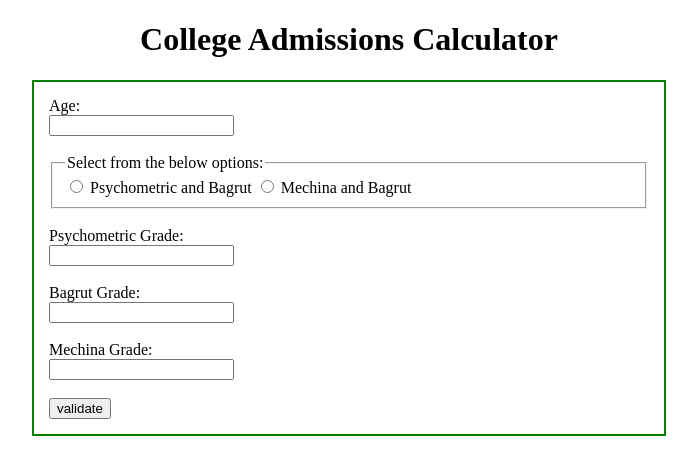
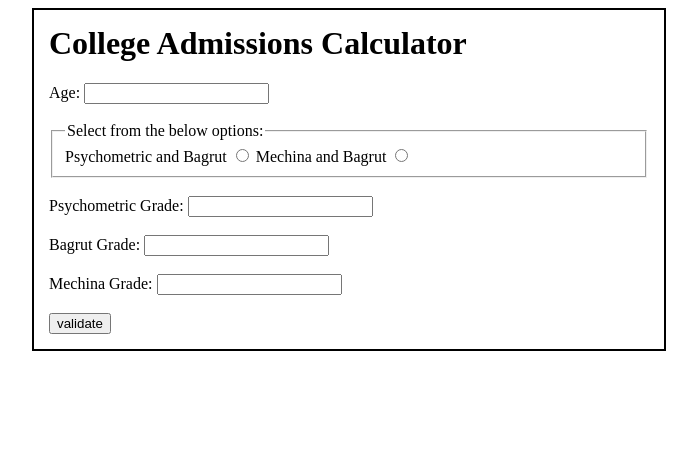
Before and after one commit to EmileKH10/HW4, a plain HTML site: page index.html in a window 1280 px wide. Shown: the whole page, without its empty margins (291-988 px from the left). Drawn offline with Linux system fonts and the light colour scheme.

Commit message:
Add files via upload

```diff
--- a/index.html
+++ b/index.html
@@ -7,32 +7,32 @@
 </head>
 <body>
 
-    <h1>College Admissions Calculator</h1>
 
     <form id="admissionForm">
+        <h1>College Admissions Calculator</h1>
 
-        <label>Age:</label><br>
+        <label>Age:</label>
         <input type="number" id="age"><br><br>
 
         <fieldset>
             <legend>Select from the below options:</legend>
 
+            <label for="trackPsy">Psychometric and Bagrut</label>
             <input type="radio" name="track" id="trackPsy" value="psy">
-            <label for="trackPsy">Psychometric and Bagrut</label>
 
+            <label for="trackMechina">Mechina and Bagrut</label>
             <input type="radio" name="track" id="trackMechina" value="mechina">
-            <label for="trackMechina">Mechina and Bagrut</label>
         </fieldset>
 
         <br>
 
-        <label>Psychometric Grade:</label><br>
+        <label>Psychometric Grade:</label>
         <input type="number" id="psychometric"><br><br>
 
-        <label>Bagrut Grade:</label><br>
+        <label>Bagrut Grade:</label>
         <input type="number" id="bagrut"><br><br>
 
-        <label>Mechina Grade:</label><br>
+        <label>Mechina Grade:</label>
         <input type="number" id="mechina"><br><br>
 
         <button type="button" id="validateBtn">validate</button>
--- a/style.css
+++ b/style.css
@@ -1,10 +1,11 @@
 h1 {
-    text-align: center;
+    text-align: left;
+    margin-top: 0;
 }
 
 
 form {
-    border: 2px solid green;
+    border: 2px solid ;
     padding: 15px;
     width: 600px;
     margin: 0 auto;
@@ -13,7 +14,3 @@ form {
 .green {
     background-color: greenyellow;
 }
-input:disabled {
-    background-color: #e0e0e0;
-    color: #555;
-}
```
